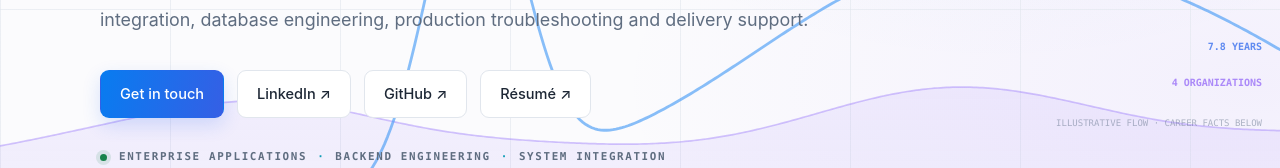
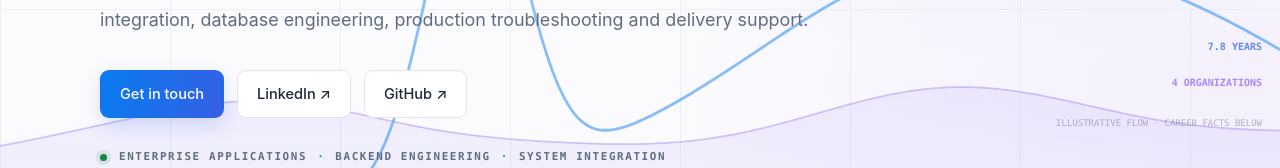
Before and after one commit to sumandfs/sumandfs.github.io, a plain HTML site: page index.html in a window 1280 px wide. Shown: the part 568-736 px from the top of the page. Drawn offline with Linux system fonts and the light colour scheme; animation ran at ten frames a second.

Commit message:
Remove outdated résumé link from portfolio

```diff
--- a/index.html
+++ b/index.html
@@ -775,7 +775,6 @@
           <a class="btn primary" href="#contact">Get in touch</a>
           <a class="btn" href="https://www.linkedin.com/in/suman-kumar-das-9866311b6" target="_blank" rel="noopener noreferrer">LinkedIn ↗</a>
           <a class="btn" href="https://github.com/sumandfs" target="_blank" rel="noopener noreferrer">GitHub ↗</a>
-          <a class="btn" href="assets/Suman_Kumar_Das_Resume.pdf" target="_blank" rel="noopener noreferrer">Résumé ↗</a>
         </div>
         <div class="hero-signature"><span class="signature-dot"></span> ENTERPRISE APPLICATIONS <span>·</span> BACKEND ENGINEERING <span>·</span> SYSTEM INTEGRATION</div>
       </div>
```
